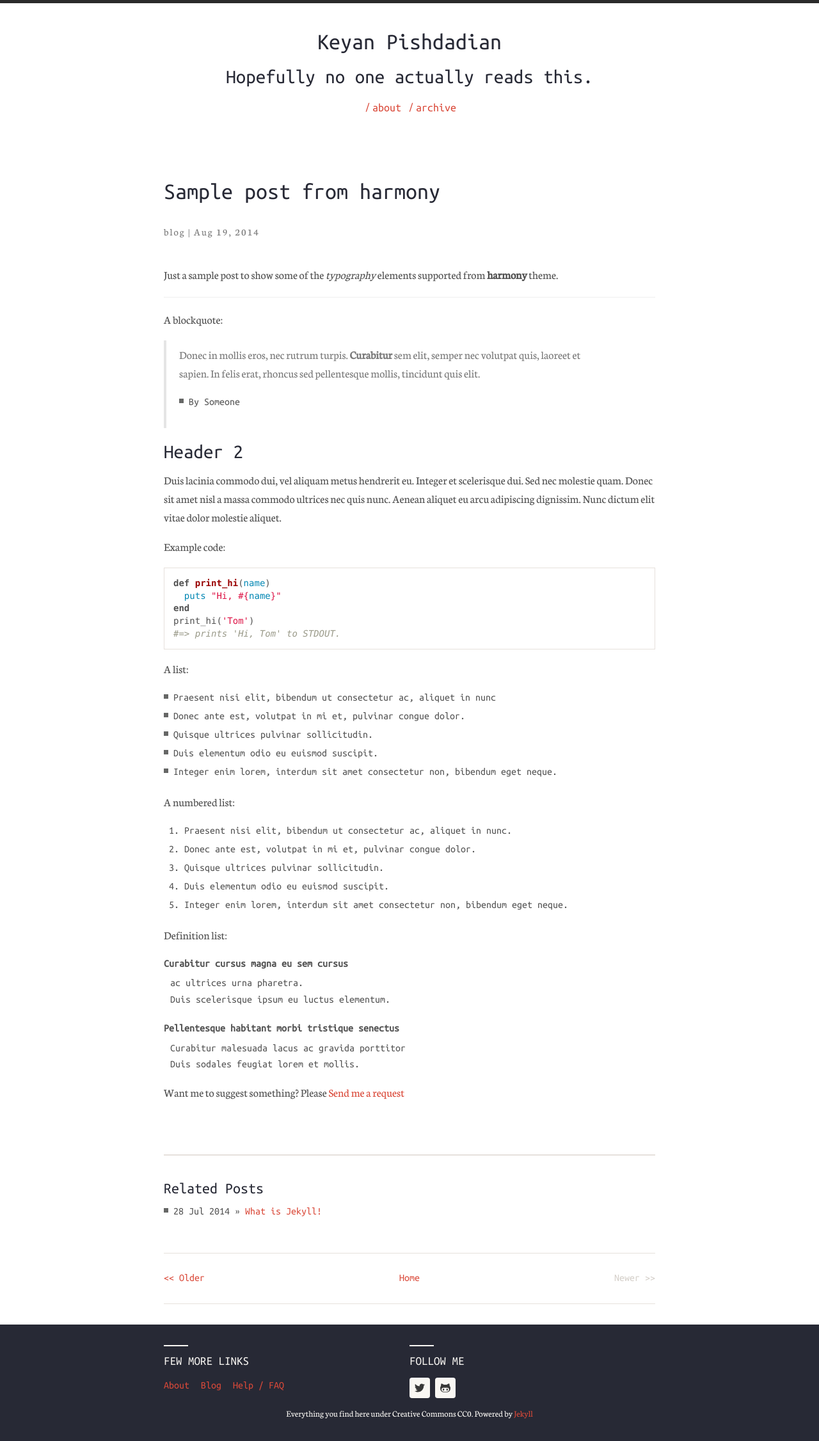
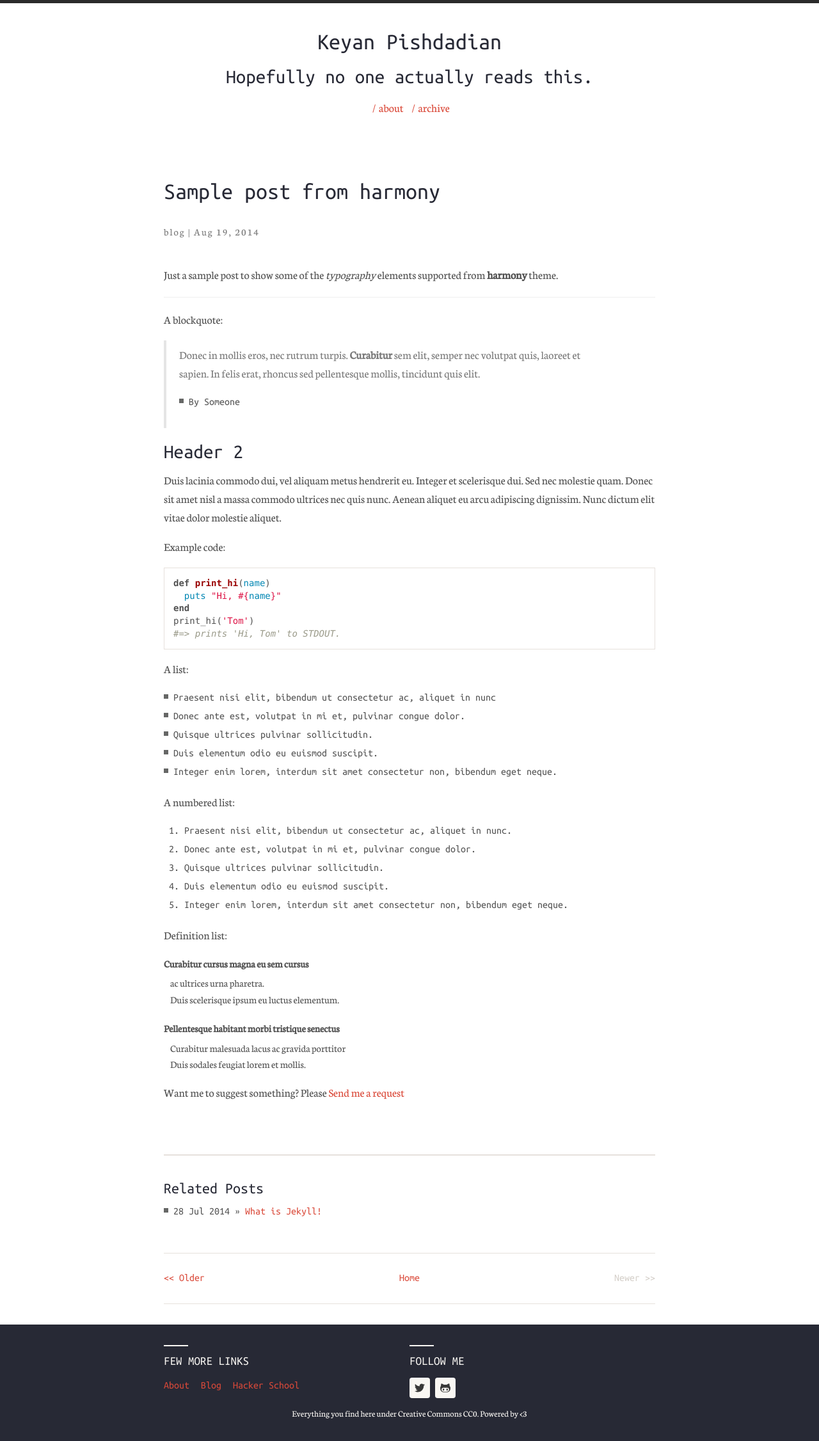
Before and after one commit to keyan/blog, a Jekyll site: the page built from _posts/2014-08-19-sample-post.markdown, in a window 1280 px wide. Shown: the whole page at 64% size. Built offline with Jekyll 4.4.1, drawn with Linux system fonts in a browser that asks for light colours; nearby versions of some CDN libraries.

Commit message:
Fix fonts?

```diff
--- a/_includes/footer-links.html
+++ b/_includes/footer-links.html
@@ -2,5 +2,5 @@
 <ul class="menu">
     <li><a href="{{ '/about' | prepend: site.baseurl | prepend: site.url }}">About</a></li>
     <li><a href="{{ '/blog' | prepend: site.baseurl | prepend: site.url }}">Blog</a></li>
-    <li><a href="{{ '/faq' | prepend: site.baseurl | prepend: site.url }}">Help / FAQ</a></li>
+    <li><a href="{{ 'https://hackerschool.com' | prepend: site.baseurl | prepend: site.url }}">Hacker School</a></li>
 </ul>
--- a/_includes/footer.html
+++ b/_includes/footer.html
@@ -1,4 +1,4 @@
 {% if site.harmony.show_disclaimer %}
 	Everything you find here under Creative Commons CC0.
 {% endif %}
-Powered by <a href="http://jekyllrb.com" target="_blank">Jekyll</a>
+Powered by <3
--- a/assets/css/main.scss
+++ b/assets/css/main.scss
@@ -421,10 +421,12 @@
     padding-bottom: 1em;
     dt, dd {
       @include font-size(12px);
+      font-family: 'Neuton', serif;
       line-height: 1.5;
     }
 
     dt {
+      font-family: 'Neuton', serif;
       font-weight: bold;
       padding-bottom: 5px;
       padding-top: 20px;
@@ -462,6 +464,7 @@
 .no-svg div.page-content ul li {
   background: url(./images/bullet.png);
   @include font-size(13px);
+  font-family: 'Neuton', serif;
   color: $color-2;
   line-height: 1.6;
   background-repeat: no-repeat;
@@ -485,6 +488,7 @@
   header.main-header {
     color: $base-01;
     ul li {
+      font-family: 'Neuton', serif;
       color: $base-08;
     }
   }
```
Also changed, not shown: faq.md (deleted, +0 -13 lines).
